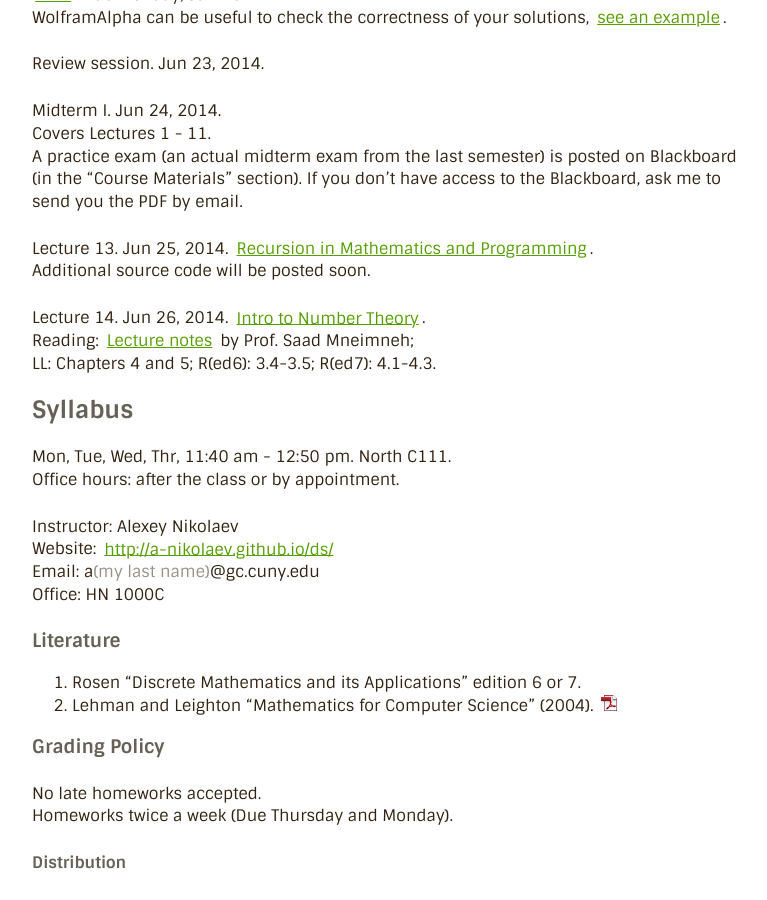
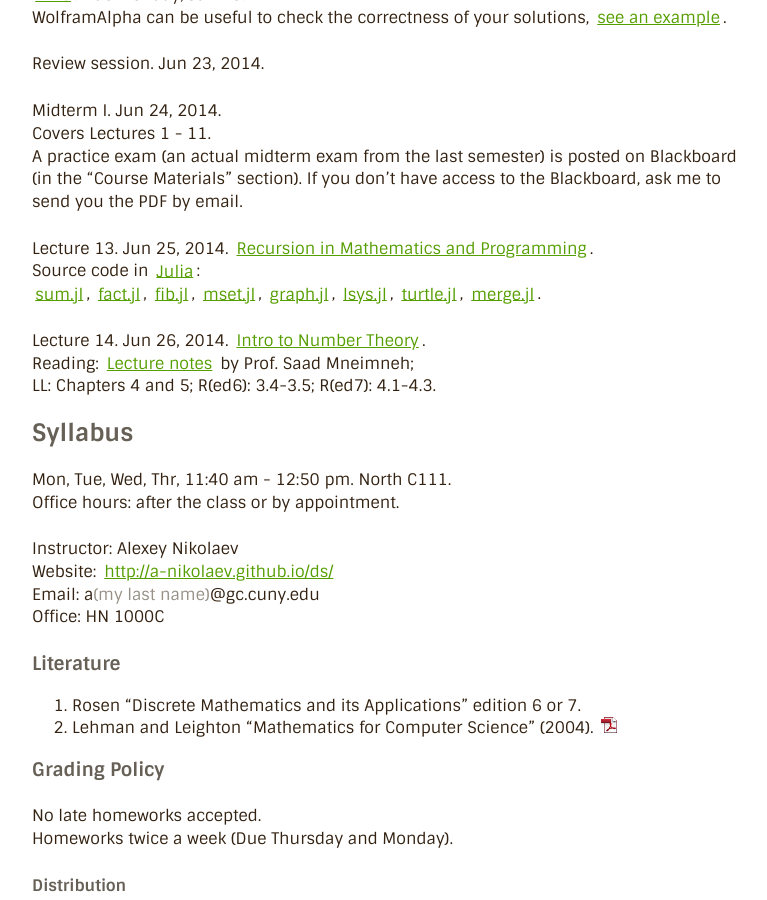
Before and after one commit to a-nikolaev/a-nikolaev.github.io, a Jekyll site: the page built from ds/index.markdown, in a window 1280 px wide and 900 px high, scrolled down 1246 px. Shown: the whole window, without its empty margins (248-1015 px from the left). Built offline with Jekyll 4.4.1, drawn with Linux system fonts in a browser that asks for light colours; Markdown is read by kramdown in place of the engine named in the settings; some of the changed lines change nothing that is shown.

Commit message:
added code

```diff
--- a/ds/index.markdown
+++ b/ds/index.markdown
@@ -71,18 +71,6 @@ A practice exam (an actual midterm exam from the last semester) is posted on Bla
 send you the PDF by email.
 
 Lecture 13. Jun 25, 2014. [Recursion in Mathematics and Programming](/ds/docs/lec13.pdf).
-Additional source code will be posted soon.
-
-Lecture 14. Jun 26, 2014. [Intro to Number Theory](/ds/docs/lec14.pdf).
-Reading:
-[Lecture notes](http://www.cs.hunter.cuny.edu/~saad/courses/dm/notes/note7.pdf) by Prof. Saad Mneimneh;
-LL: Chapters 4 and 5; R(ed6): 3.4-3.5; R(ed7): 4.1-4.3.
-
-<!--
-
-
-
-Lecture 13. Mar 11, 2014. [Recursion in Mathematics and Programming](/ds/docs/lec13.pdf).
 Source code in [Julia](http://julialang.org/):
 [sum.jl](/ds/code/sum.jl),
 [fact.jl](/ds/code/fact.jl),
@@ -92,6 +80,14 @@ Source code in [Julia](http://julialang.org/):
 [lsys.jl](/ds/code/lsys.jl),
 [turtle.jl](/ds/code/turtle.jl),
 [merge.jl](/ds/code/merge.jl).
+
+
+Lecture 14. Jun 26, 2014. [Intro to Number Theory](/ds/docs/lec14.pdf).
+Reading:
+[Lecture notes](http://www.cs.hunter.cuny.edu/~saad/courses/dm/notes/note7.pdf) by Prof. Saad Mneimneh;
+LL: Chapters 4 and 5; R(ed6): 3.4-3.5; R(ed7): 4.1-4.3.
+
+<!--
 
 Midterm I. Mar 14, 2014.
 Covers Lectures 1 - 11.
```
